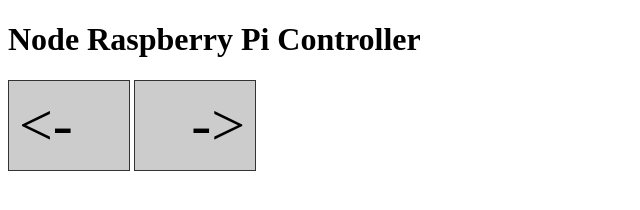
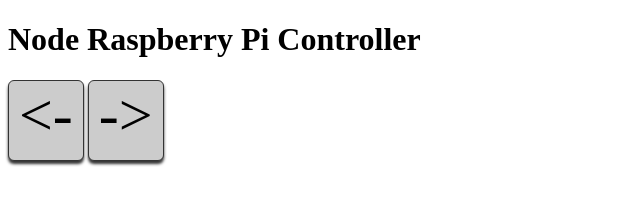
Before and after one commit to alexjfno1/eye-of-sauron, a website: page views/index.html in a window 1280 px wide. Shown: the whole page, without its empty margins (0-640 px from the left). Drawn offline with nearby package versions, Linux system fonts and the light colour scheme; no server answers.

Commit message:
CSS tweaks

```diff
--- a/css/index.css
+++ b/css/index.css
@@ -1,11 +1,12 @@
 .button {
-  width: 100px;
-  padding: 10px;
+  padding: 0 10px 10px 10px;
   font-size: 60px;
   background-color: #CCC;
   border: 1px solid #333;
   display: inline-block;
   cursor: pointer;
+  border-radius: 6px;
+  box-shadow: 0px 3px 3px #333;
 }
 
 .left {
```
